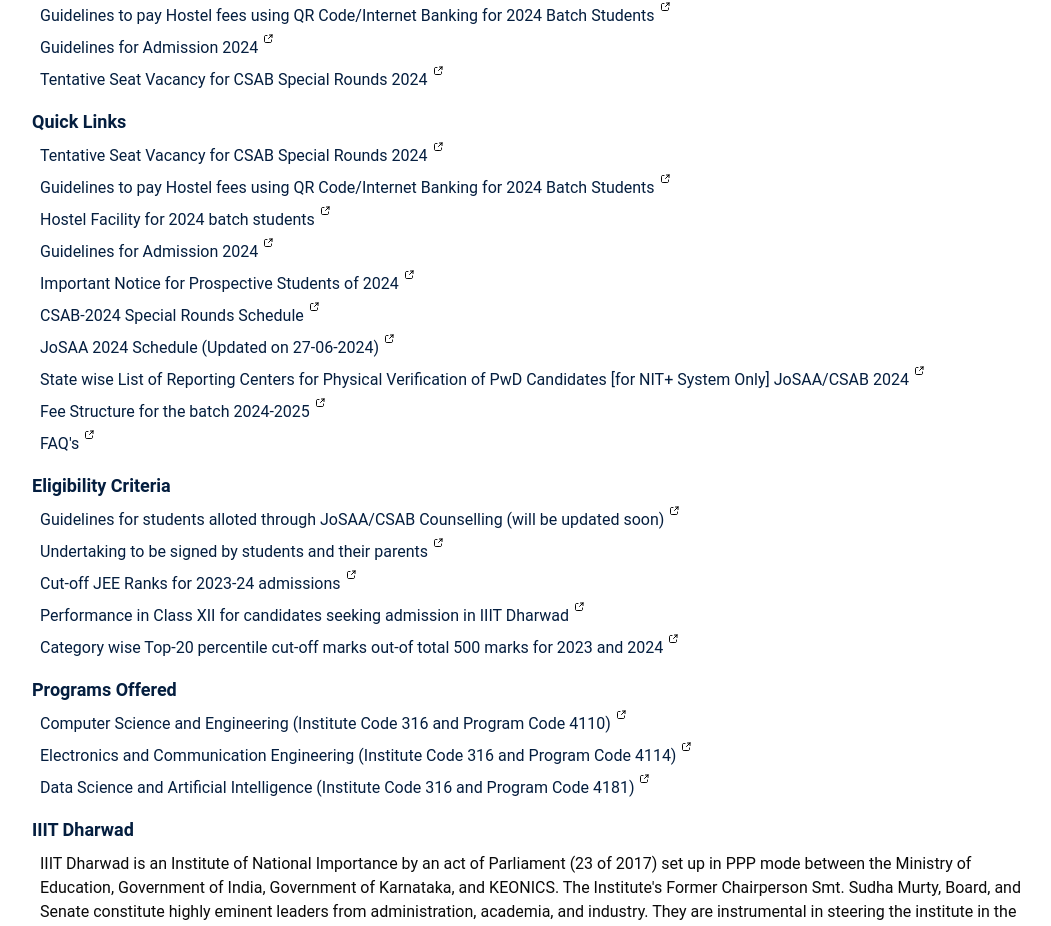
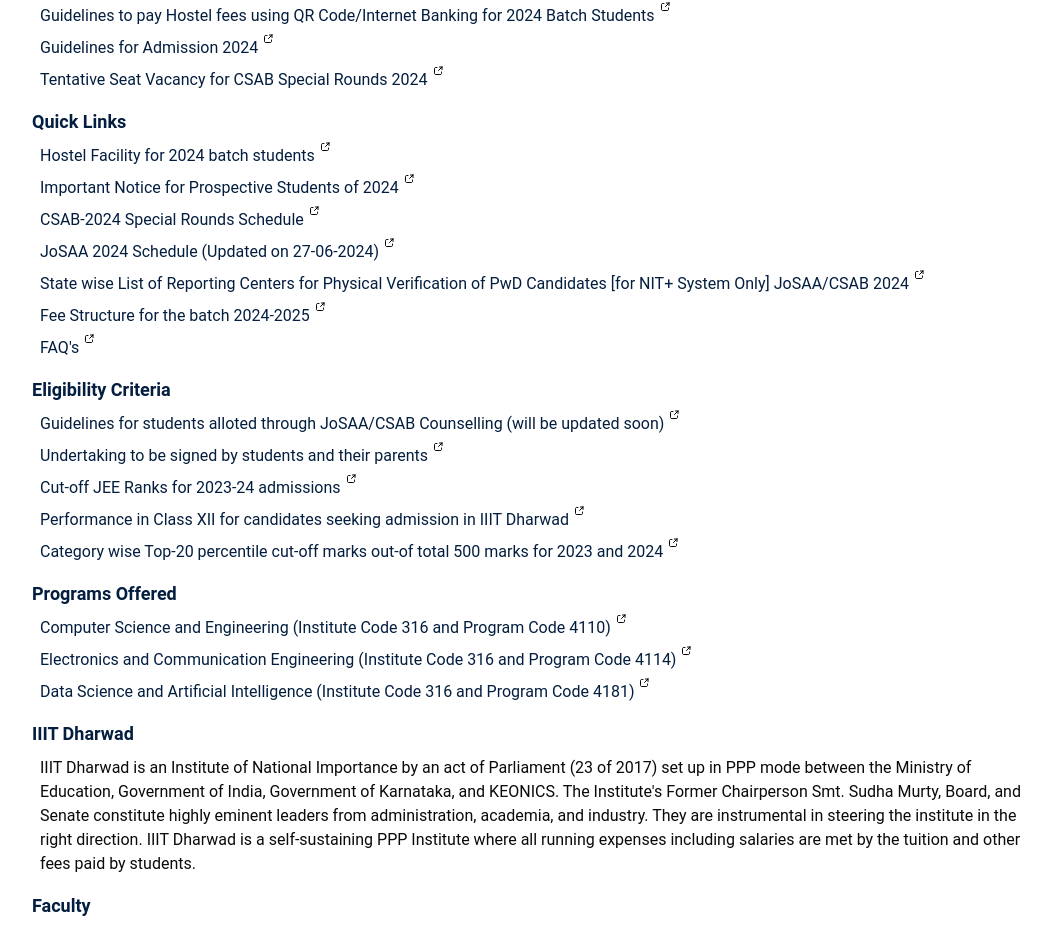
Before and after one commit to Velocity-IIITDWD/iiitdwd.ac.in, a Next.js app: page /admissions/btech in a window 1280 px wide. Shown: the part 2155-3081 px from the top of the page, without its empty margins (112-1163 px from the left). Built offline with nearby package versions, Linux system fonts and the light colour scheme.

Commit message:
data(admissions): Remove duplicate links

```diff
--- a/data/admissions.ts
+++ b/data/admissions.ts
@@ -104,51 +104,36 @@ export const links: linksStructure[] = [
     links: [
       {
         id: 1,
-        link: '/docs/CSAB_Tentative_Vacancy_2024.pdf',
-        displayText: 'Tentative Seat Vacancy for CSAB Special Rounds 2024',
-      },
-      {
-        id: 2,
-        link: '/docs/Guidelines for hostel feesInternet Banking.pdf',
-        displayText: 'Guidelines to pay Hostel fees using QR Code/Internet Banking for 2024 Batch Students',
-      },
-      {
-        id: 3,
         link: '/docs/Hostel Facility for 2024 batch students.pdf',
         displayText: 'Hostel Facility for 2024 batch students',
       },
       {
-        id: 4,
-        link: '/docs/Guidelines for admission 2024-25.pdf',
-        displayText: 'Guidelines for Admission 2024',
-      },
-      {
-        id: 5,
+        id: 2,
         link: '/docs/Important_Notice_For_Prospective_Students_22-07-24.pdf',
         displayText: 'Important Notice for Prospective Students of 2024',
       },
       {
-        id: 6,
+        id: 3,
         link: '/docs/CSAB_Schedule_2024.pdf',
         displayText: 'CSAB-2024 Special Rounds Schedule',
       },
       {
-        id: 7,
+        id: 4,
         link: '/docs/Josaa_Schedule-Updated_on_27thJune2024.pdf',
         displayText: 'JoSAA 2024 Schedule (Updated on 27-06-2024)',
       },
       {
-        id: 8,
+        id: 5,
         link: '/docs/State-wise-List-of-Reporting-Centers.pdf',
         displayText: 'State wise List of Reporting Centers for Physical Verification of PwD Candidates [for NIT+ System Only] JoSAA/CSAB 2024',
       },
       {
-        id: 9,
+        id: 6,
         link: '/docs/FEE_2024-25_Sheet1.pdf',
         displayText: 'Fee Structure for the batch 2024-2025',
       },
       {
-        id: 10,
+        id: 7,
         link: '/faq',
         displayText: "FAQ's",
       },
```
